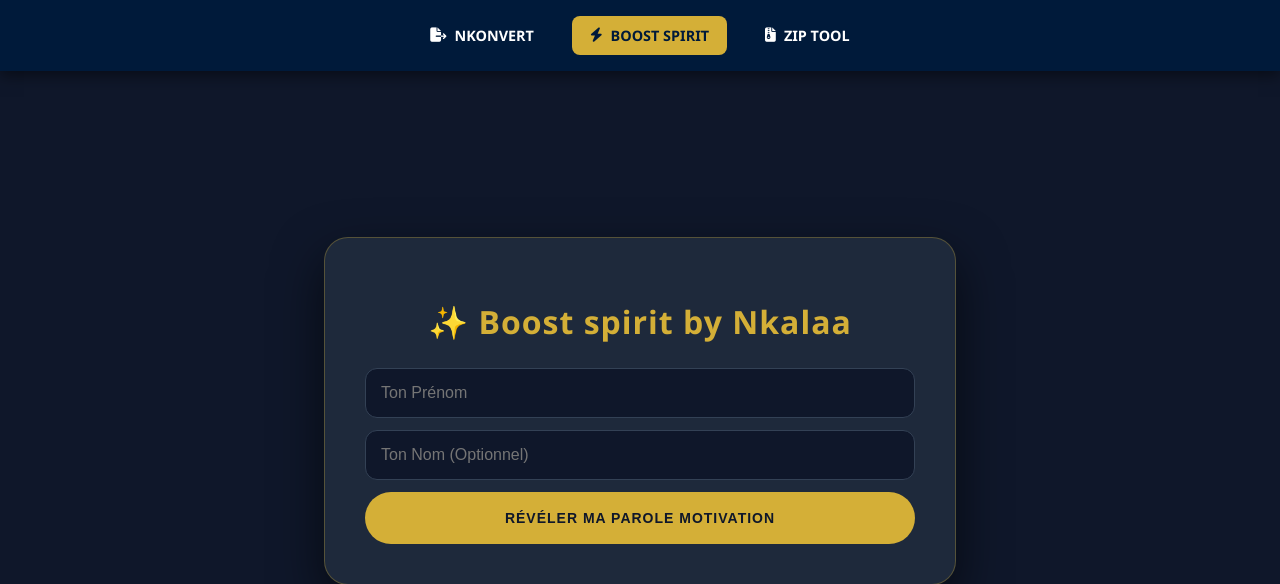
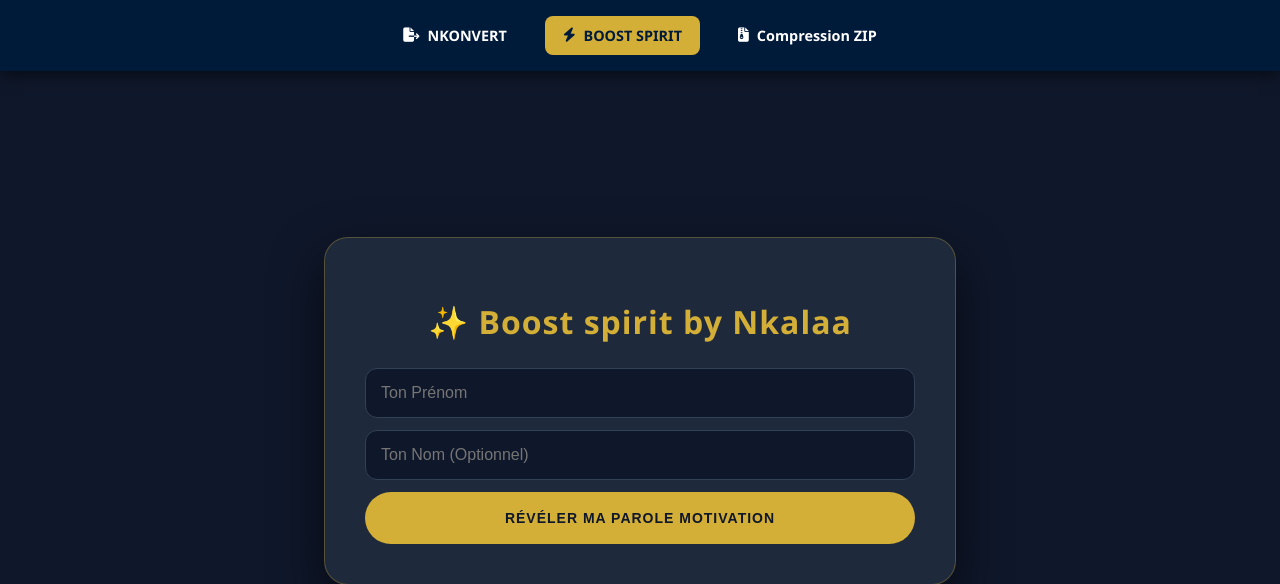
Before and after one commit to Reygreekk/nkonvert, a Flask app: page /boost in a window 1280 px wide. Shown: the top 584 px of the page. Run offline with Flask 3, Linux system fonts and the light colour scheme.

Commit message:
motivation.html

```diff
--- a/templates/motivation.html
+++ b/templates/motivation.html
@@ -137,7 +137,7 @@
 <nav class="main-nav">
     <a href="/"><i class="fa fa-file-export"></i> NKONVERT</a>
     <a href="/boost" class="active"><i class="fa fa-bolt"></i> BOOST SPIRIT</a>
-    <a href="/zip"><i class="fa fa-file-zipper"></i> ZIP TOOL</a>
+    <a href="/zip"><i class="fa fa-file-zipper"></i> Compression ZIP</a>
 </nav>
 
 <div class="container">
```
